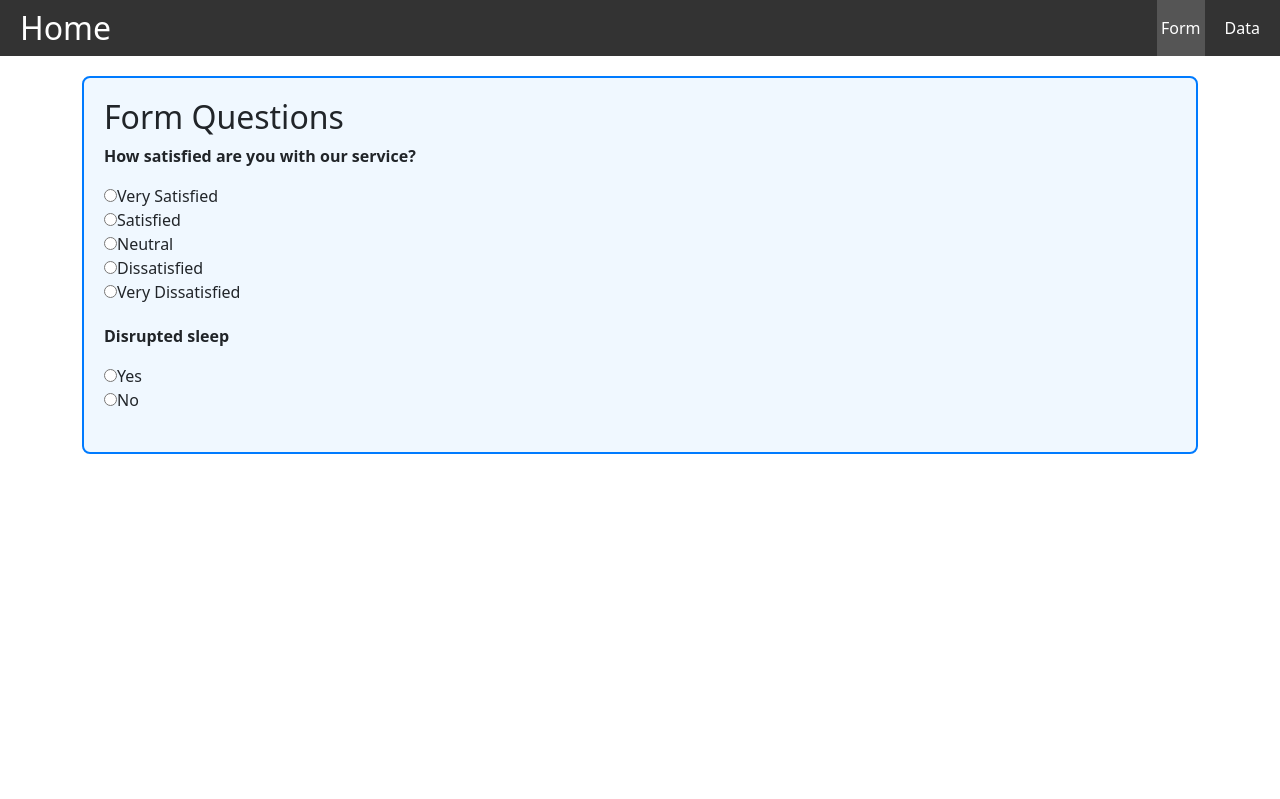
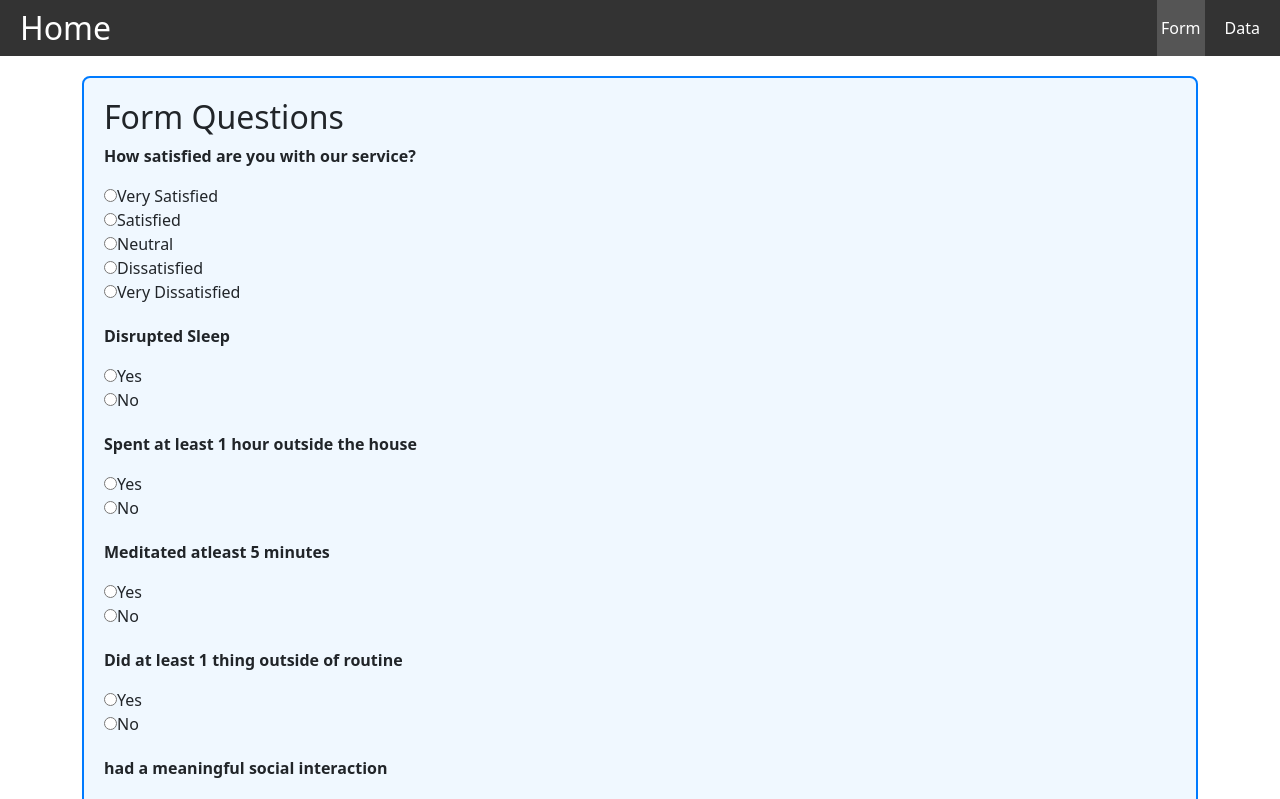
Before and after one commit to emilebilodeau/survey-creation-app, a React (Vite) app in the folder mood/: page /form in a window 1280 px wide. Shown: the top 799 px of the page. Built offline with nearby package versions, Linux system fonts and the light colour scheme.

Commit message:
added all the yes no question, fixed bugs

```diff
--- a/mood/src/components/YesNoQ.tsx
+++ b/mood/src/components/YesNoQ.tsx
@@ -1,14 +1,29 @@
 import React from "react";
 
-const YesNoQ = () => {
+interface Props {
+  question: string;
+}
+
+// TODO: try to figure out a better id and name for the inputs...
+const YesNoQ = ({ question }: Props) => {
   return (
     <div className="question">
-      <p>Disrupted sleep</p>
-      <input type="radio" id="yes" value="yes"></input>
-      <label htmlFor="yes">Yes</label>
+      <p>{question}</p>
+      <input
+        type="radio"
+        id={`yes-${question}`}
+        name={`answer-${question}`}
+        value="yes"
+      ></input>
+      <label htmlFor={`yes-${question}`}>Yes</label>
       <br />
-      <input type="radio" id="no" value="no"></input>
-      <label htmlFor="no">No</label>
+      <input
+        type="radio"
+        id={`no-${question}`}
+        name={`answer-${question}`}
+        value="no"
+      ></input>
+      <label htmlFor={`no-${question}`}>No</label>
     </div>
   );
 };
--- a/mood/src/pages/Form.tsx
+++ b/mood/src/pages/Form.tsx
@@ -2,11 +2,24 @@ import React from "react";
 import YesNoQ from "../components/YesNoQ";
 
 const Form = () => {
+  // NOTE: hard coding these questions for now, not sure where i should put them
+  // could store in database and retrieve here - figure out later
+  // TODO: consider changing this data structure: should have a single array called
+  // questions, which is a list of dict, that would include the question and the type
+  let yesNoQuestions = [
+    "Disrupted Sleep",
+    "Spent at least 1 hour outside the house",
+    "Meditated atleast 5 minutes",
+    "Did at least 1 thing outside of routine",
+    "had a meaningful social interaction",
+    "drank more than 3 drinks the day before",
+  ];
+
   return (
     <>
       <div className="survey-box">
         <h2>Form Questions</h2>
-        {/* add questions here */}
+        {/* add questions here. should put them in a list? */}
         <div className="question">
           <p>How satisfied are you with our service?</p>
           <input
@@ -50,7 +63,10 @@ const Form = () => {
           <label htmlFor="very-dissatisfied">Very Dissatisfied</label>
         </div>
         {/* leave the above there for now, add components below */}
-        <YesNoQ />
+        {/* TODO: find a better key than the index, usually a last resort */}
+        {yesNoQuestions.map((item, index) => (
+          <YesNoQ question={item} key={index} />
+        ))}
       </div>
     </>
   );
```
Also changed, not shown: mood/src/App.css (+5 -11 lines).
